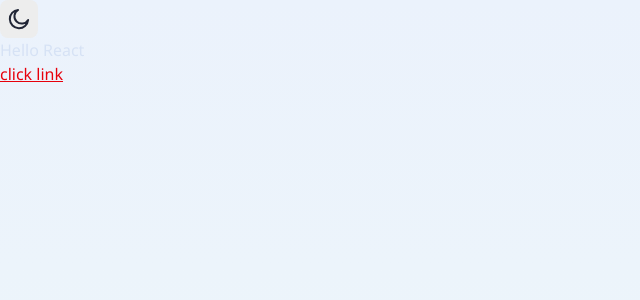
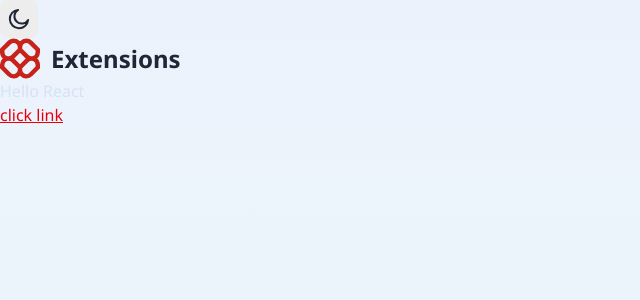
Before and after one commit to tymino/browser-extensions-manager-ui, a React (Vite) app: page / in a window 1280 px wide. Shown: the top 300 px of the page, without its empty margins (0-640 px from the left). Built offline with nearby package versions, Linux system fonts and the light colour scheme.

Commit message:
Logo component

```diff
--- a/src/App.tsx
+++ b/src/App.tsx
@@ -2,6 +2,7 @@ import useTheme from './hooks/useTheme'
 
 import Link from './components/Link'
 import ButtonTheme from './components/ButtonTheme'
+import Logo from './components/Logo'
 
 const App = () => {
   const { theme, toggleTheme } = useTheme()
@@ -10,6 +11,8 @@ const App = () => {
     <div className="h-screen bg-linear-(--bg-light-gradient) dark:bg-linear-(--bg-dark-gradient) ">
       <ButtonTheme theme={theme} toggleTheme={toggleTheme} />
 
+      <Logo />
+
       <div className="text-primary-200 dark:text-primary-800">Hello React</div>
       <Link href="#" name="click link" />
     </div>
--- /dev/null
+++ b/src/components/Logo.tsx
@@ -0,0 +1,16 @@
+import React from 'react'
+
+import svgLogo from '../assets/images/logo.svg'
+
+const Logo: React.FC = () => {
+  return (
+    <div className="flex items-center">
+      <img src={svgLogo} alt="logo" />
+
+      <p className="text-2xl capitalize font-Noto font-bold text-primary-800 dark:text-primary-0">
+        extensions
+      </p>
+    </div>
+  )
+}
+export default Logo
```
Also changed, not shown: src/components/ButtonTheme.tsx (+7 -1 lines), src/assets/images/logo.svg.
